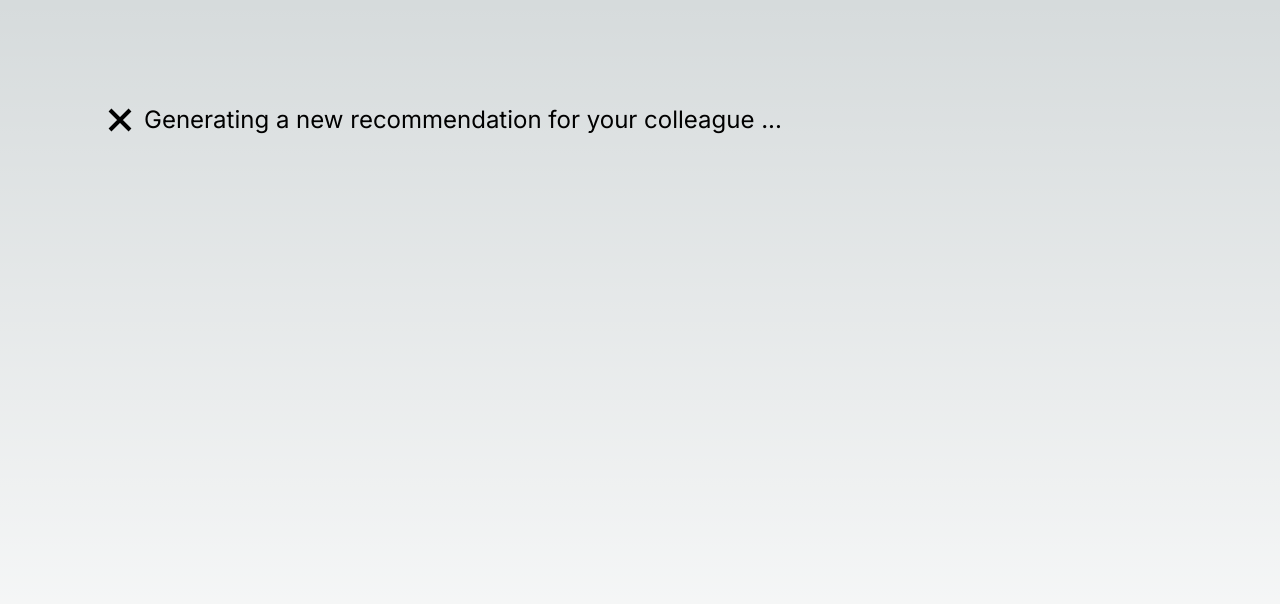
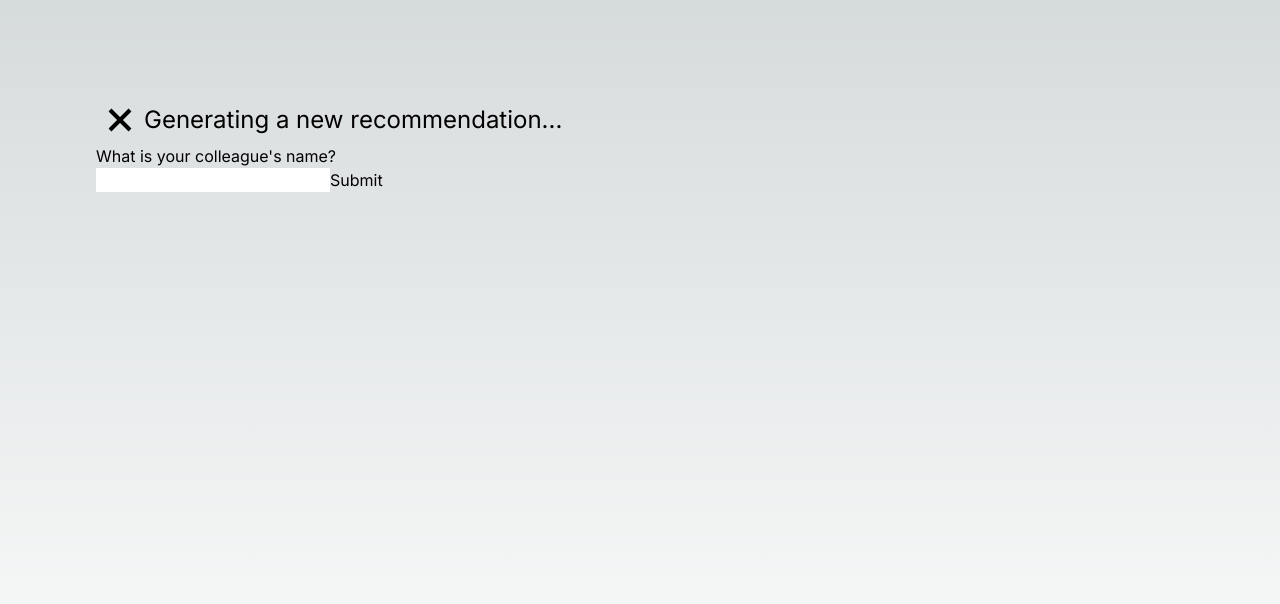
Before and after one commit to ruitang2create/quick-colleague-recommendation, a Next.js app: page / in a window 1280 px wide. Both pictures are taken after a click on the button "New Recommendation". Shown: the top 604 px of the page. Built offline with nearby package versions, Linux system fonts and the light colour scheme.

Commit message:
feat: create Question and MultipleChoices components and add necessary types and constants

```diff
--- /dev/null
+++ b/src/components/RecommendationGenerator/MultipleChoices.tsx
@@ -0,0 +1,66 @@
+import React from "react";
+import { ChoiceProps, MultipleChoicesProps } from "../types";
+
+export default function MultipleChoices({
+  isSingleAnswer = false,
+  choices,
+  onSubmit,
+}: MultipleChoicesProps): JSX.Element {
+  const [selected, setSelected] = React.useState<string[]>([]);
+  function Choice({ choice, onClick }: ChoiceProps): JSX.Element {
+    const isSelected = selected.includes(choice);
+    return (
+      <div
+        className="flex flex-col justify-center items-center"
+        role="button"
+        tabIndex={0}
+        onClick={() => {
+          onClick();
+        }}
+      >
+        <div
+          className={`w-16 h-16 ${
+            isSelected ? "bg-gray-300 text-white" : "bg-white text-black"
+          } rounded-full`}
+        >
+          {choice}
+        </div>
+      </div>
+    );
+  }
+
+  return (
+    <div>
+      <div className="flex flex-wrap">
+        {choices.map((choice) => (
+          <Choice
+            choice={choice}
+            onClick={() => {
+              if (isSingleAnswer) {
+                setSelected([choice]);
+              } else {
+                if (selected.includes(choice)) {
+                  setSelected(selected.filter((s) => s !== choice));
+                } else {
+                  setSelected([...selected, choice]);
+                }
+              }
+            }}
+          />
+        ))}
+      </div>
+      <button
+        className="w-fit bg-blue-300 p-2 rounded-md text-white"
+        onClick={() => {
+          if (isSingleAnswer) {
+            onSubmit(selected[0]);
+          } else {
+            onSubmit(selected);
+          }
+        }}
+      >
+        Next
+      </button>
+    </div>
+  );
+}
--- /dev/null
+++ b/src/components/RecommendationGenerator/Question.tsx
@@ -0,0 +1,95 @@
+import React, { use, useEffect } from "react";
+import { QuestionProps } from "../types";
+import { COLLEAGUE_RELATIONSHIP, GENDER, GENERATION_STEPS } from "@/constants";
+import MultipleChoices from "./MultipleChoices";
+
+export default function Question({
+  step,
+  question,
+  onAnswer,
+}: QuestionProps): JSX.Element {
+  const [answerInput, setAnswerInput] = React.useState<string>("");
+
+  useEffect(() => {
+    setAnswerInput("");
+  }, [step]);
+
+  const isMultipleChoiceQuestion =
+    step === GENERATION_STEPS.RELATIONSHIP ||
+    step === GENERATION_STEPS.GENDER ||
+    step === GENERATION_STEPS.HARD_SKILLS ||
+    step === GENERATION_STEPS.SOFT_SKILLS;
+
+  const renderQuestionChoices = (): JSX.Element => {
+    let choices: string[] = [];
+    if (step === GENERATION_STEPS.GENDER) {
+      choices = Object.values(GENDER);
+    } else if (step === GENERATION_STEPS.RELATIONSHIP) {
+      choices = Object.values(COLLEAGUE_RELATIONSHIP);
+    } else if (step === GENERATION_STEPS.HARD_SKILLS) {
+      choices = [
+        "Java",
+        "Python",
+        "C++",
+        "C#",
+        "JavaScript",
+        "TypeScript",
+        "React",
+        "Angular",
+        "Vue",
+        "Node.js",
+        "Express",
+        "Django",
+        "Flask",
+        "Spring",
+      ];
+    } else if (step === GENERATION_STEPS.SOFT_SKILLS) {
+      choices = [
+        "Communication",
+        "Teamwork",
+        "Problem Solving",
+        "Time Management",
+        "Leadership",
+        "Adaptability",
+        "Creativity",
+        "Work Ethic",
+      ];
+    }
+    return (
+      <MultipleChoices
+        choices={choices}
+        onSubmit={onAnswer}
+        isSingleAnswer={step === GENERATION_STEPS.GENDER}
+      />
+    );
+  };
+
+  const renderQuestionInput = (): JSX.Element => {
+    return (
+      <div>
+        <input
+          type="text"
+          onChange={(e) => {
+            onAnswer(e.target.value);
+          }}
+        />
+        <button
+          onClick={() => {
+            if (answerInput.length > 0) onAnswer(answerInput);
+          }}
+        >
+          Submit
+        </button>
+      </div>
+    );
+  };
+
+  return (
+    <div>
+      <div>{question}</div>
+      {isMultipleChoiceQuestion
+        ? renderQuestionChoices()
+        : renderQuestionInput()}
+    </div>
+  );
+}
--- a/src/components/RecommendationGenerator/RecommendationGenerator.tsx
+++ b/src/components/RecommendationGenerator/RecommendationGenerator.tsx
@@ -1,13 +1,61 @@
 import React from "react";
 import { GrFormClose } from "react-icons/gr";
 import IconButton from "../IconButton/IconButton";
-import { ICON_SIZE } from "@/constants";
-import { RecommendationGeneratorProps } from "../types";
+import {
+  COLLEAGUE_RELATIONSHIP,
+  GENDER,
+  GENERATION_QUESTIONS,
+  GENERATION_STEPS,
+  ICON_SIZE,
+  defaultColleague,
+  defaultRecommendationSpecs,
+} from "@/constants";
+import {
+  Colleague,
+  RecommendationGeneratorProps,
+  RecommendationSpecs,
+} from "../types";
+import Question from "./Question";
 
 export default function RecommendationGenerator({
   onQuit,
 }: RecommendationGeneratorProps): JSX.Element {
   const [name, setName] = React.useState("your colleague");
+  const [colleague, setColleague] = React.useState<Colleague>(defaultColleague);
+  const [recommendationSpecs, setRecommendationSpecs] =
+    React.useState<RecommendationSpecs>(defaultRecommendationSpecs);
+  const [currStep, setCurrStep] = React.useState<GENERATION_STEPS>(
+    GENERATION_STEPS.NAME
+  );
+
+  const answerQuestion = (answer: string | string[]): void => {
+    switch (currStep) {
+      case GENERATION_STEPS.NAME:
+        setColleague({ ...colleague, name: answer as string });
+        break;
+      case GENERATION_STEPS.GENDER:
+        setColleague({ ...colleague, gender: answer as GENDER });
+        break;
+      case GENERATION_STEPS.TITLE:
+        setColleague({ ...colleague, title: answer as string });
+        break;
+      case GENERATION_STEPS.RELATIONSHIP:
+        setColleague({
+          ...colleague,
+          relationship: answer as COLLEAGUE_RELATIONSHIP,
+        });
+        break;
+      case GENERATION_STEPS.HARD_SKILLS:
+        setColleague({ ...colleague, hardSkills: answer as string[] });
+        break;
+      case GENERATION_STEPS.SOFT_SKILLS:
+        setColleague({ ...colleague, softSkills: answer as string[] });
+        break;
+      default:
+        break;
+    }
+  };
+
   return (
     <div>
       <div className="flex justify-start items-center">
@@ -18,9 +66,22 @@ export default function RecommendationGenerator({
             if (onQuit) onQuit();
           }}
         />
-        <div className="text-2xl">
-          Generating a new recommendation for&nbsp;{name}&nbsp;...
-        </div>
+        <div className="text-2xl">Generating a new recommendation...</div>
+      </div>
+      <div className="flex justify-start items-center">
+        {currStep < GENERATION_STEPS.REVIEW ? (
+          <Question
+            step={currStep}
+            question={GENERATION_QUESTIONS[currStep]}
+            onAnswer={answerQuestion}
+          />
+        ) : (
+          <Review
+            header={GENERATION_QUESTIONS[currStep]}
+            colleague={colleague}
+            recommendationSpecs={recommendationSpecs}
+          />
+        )}
       </div>
     </div>
   );
--- a/src/constants.ts
+++ b/src/constants.ts
@@ -1,3 +1,5 @@
+import { Colleague, RecommendationSpecs } from "./components/types";
+
 export enum ICON_SIZE {
   XXS = "0.25rem",
   XS = "0.5rem",
@@ -10,14 +12,43 @@ export enum ICON_SIZE {
 
 export enum GENERATION_STEPS {
   NAME,
+  GENDER,
   TITLE,
+  RELATIONSHIP,
   HARD_SKILLS,
   SOFT_SKILLS,
+  REVIEW,
 }
 
+export const GENERATION_QUESTIONS: string[] = [
+  "What is your colleague's name?",
+  "Is your colleague a he or a she?",
+  "What is your colleague's job title?",
+  "What is your relationship with your colleague?",
+  "Select three technical skills this colleague has:",
+  "Select three soft skills this colleague holds:",
+  "Review all the keypoints",
+];
+
 export enum COLLEAGUE_RELATIONSHIP {
-  PEER = "Peer",
-  SUPERVISOR = "Supervisor",
-  STAFF_MEMBER = "Staff Member",
-  DIFFERENT_TEAM = "Different Team",
+  PEER = "my peer teammember",
+  SUPERVISOR = "my supervisor",
+  STAFF_MEMBER = "a staff member I supervise",
+  DIFFERENT_TEAM = "a coworker in a different team",
 }
+
+export enum GENDER {
+  SHE = "She",
+  HE = "He",
+}
+
+export const defaultColleague: Colleague = {
+  name: "",
+  gender: GENDER.SHE,
+  relationship: COLLEAGUE_RELATIONSHIP.PEER,
+  title: "",
+  hardSkills: [],
+  softSkills: [],
+};
+
+export const defaultRecommendationSpecs: RecommendationSpecs = {};
```
Also changed, not shown: src/components/types.ts (+33 -5 lines).
